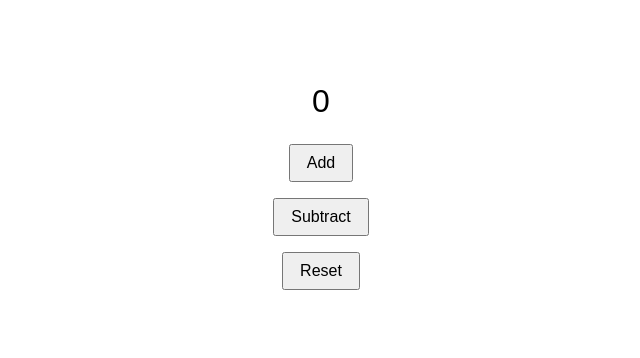
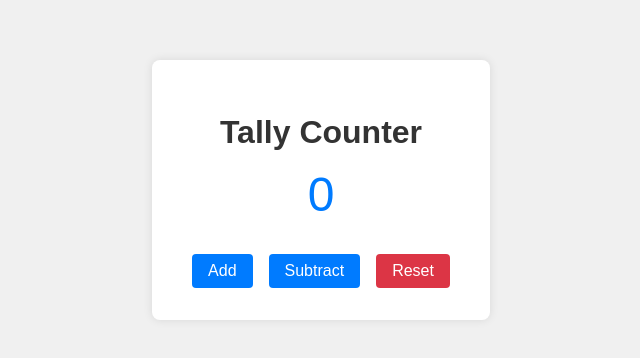
Before and after one commit to PBaloyi449/PORBAL441_WFO2401_GroupA_PortiaBaloyi_DJS05, a plain HTML site: page index.html in a window 1280 px wide. Shown: the part 210-568 px from the top of the page, without its empty margins (319-959 px from the left). Drawn offline with Linux system fonts and the light colour scheme.

Commit message:
Removed the css code from the html

```diff
--- a/index.html
+++ b/index.html
@@ -4,33 +4,18 @@
   <meta charset="UTF-8">
   <meta name="viewport" content="width=device-width, initial-scale=1.0">
   <title>Tally App</title>
-  <style>
-    body {
-      font-family: Arial, sans-serif;
-      display: flex;
-      flex-direction: column;
-      align-items: center;
-      justify-content: center;
-      height: 100vh;
-      margin: 0;
-    }
-    .counter {
-      font-size: 2rem;
-      margin-bottom: 1rem;
-    }
-    button {
-      font-size: 1rem;
-      padding: 0.5rem 1rem;
-      margin: 0.5rem;
-      cursor: pointer;
-    }
-  </style>
+  <link rel="stylesheet" href="styles.css">
 </head>
 <body>
-  <div class="counter" id="counter">0</div>
-  <button id="addBtn">Add</button>
-  <button id="subtractBtn">Subtract</button>
-  <button id="resetBtn">Reset</button>
+  <div class="container">
+    <h1>Tally Counter</h1>
+    <div class="counter" id="counter">0</div>
+    <div class="buttons">
+      <button id="addBtn" class="btn">Add</button>
+      <button id="subtractBtn" class="btn">Subtract</button>
+      <button id="resetBtn" class="btn reset">Reset</button>
+    </div>
+  </div>
 
   <script src="store.js"></script>
   <script src="app.js"></script>
```
Also changed, not shown: styles.css (renamed from style.css).
